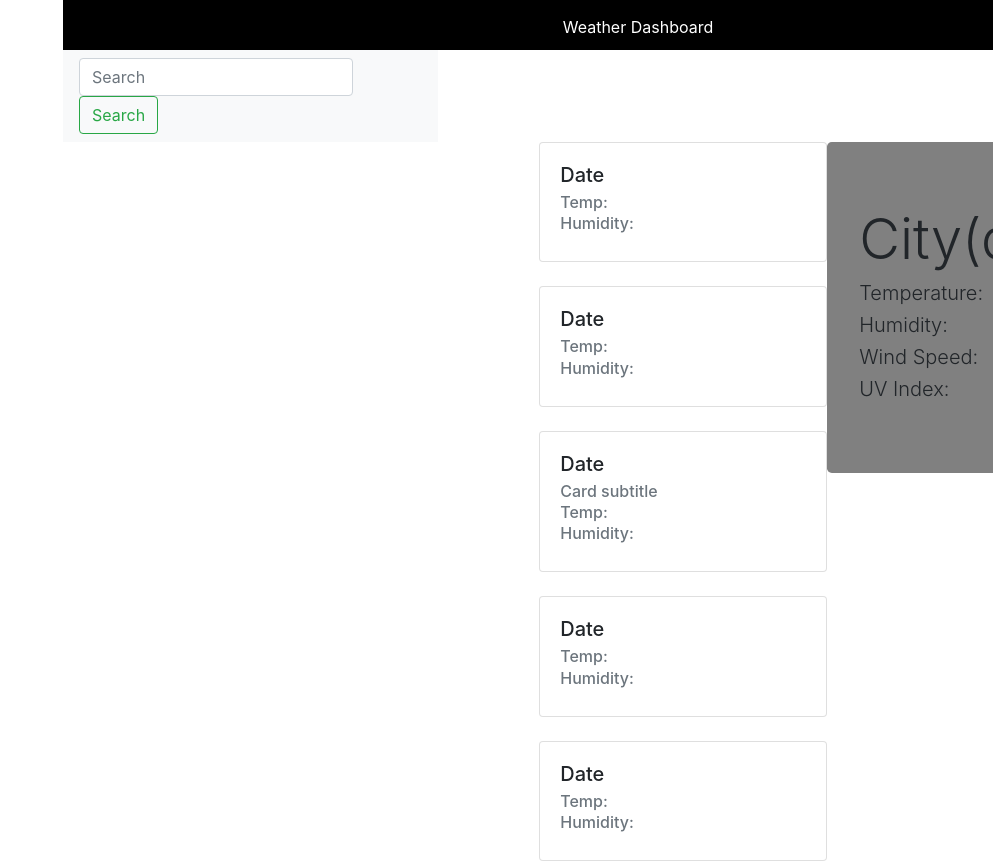
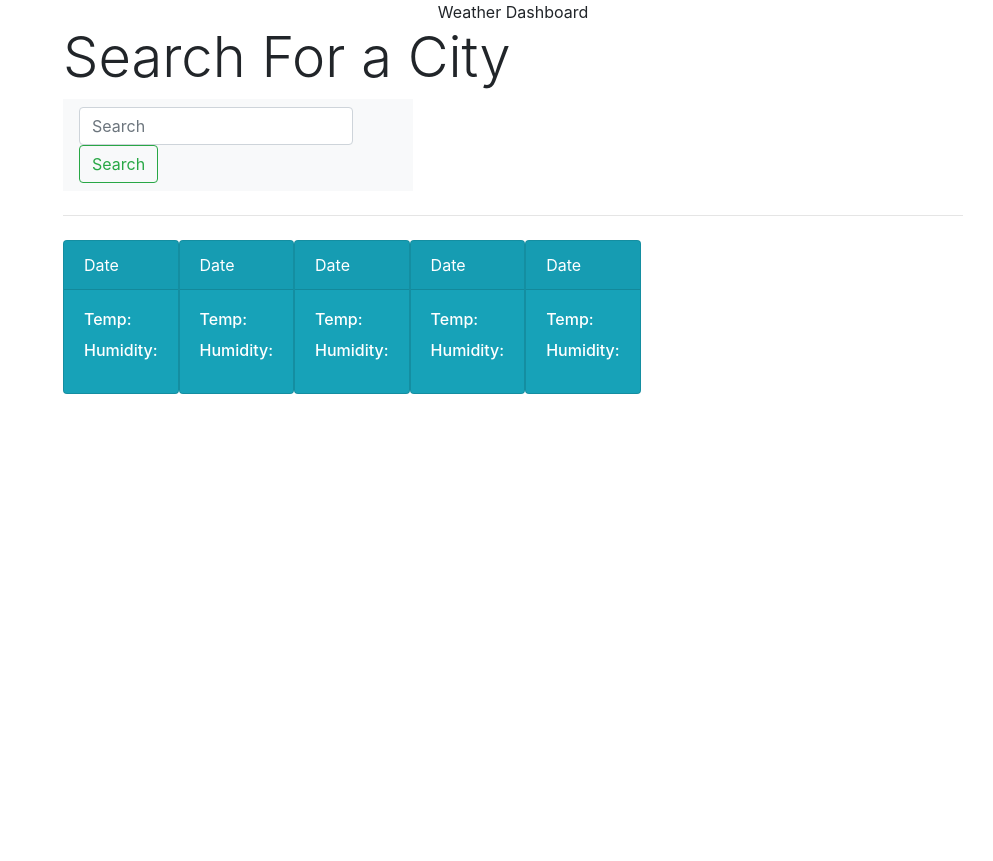
Before and after one commit to hotwasubi/weatherapi, a plain HTML site: page weatherapi/weatherdash.html in a window 1280 px wide. Shown: the top 861 px of the page, without its empty margins (287-1280 px from the left). After the commit the page ends 800 px from the top, so only its background shows below. Drawn offline with nearby package versions, Linux system fonts and the light colour scheme.

Commit message:
second scrapped design

```diff
--- a/weatherapi/weatherdash.html
+++ b/weatherapi/weatherdash.html
@@ -9,26 +9,14 @@
 
     <title>Weather Dashboard</title>
 <style>
-    body{
+body{
       width: 1500px;
       padding-left: 350px;
+      padding-right: 250px;
     }
 
-header {
-    display: block;
-    padding-top: 15px;
-    text-align: center;
-    border: 5px;
-    background-color: black;
-    color: white;
-    height: 50px;
-}
-
-.theNavbar{
-
-width: 375px;
-
-
+header{
+  text-align: center;
 }
 
 
@@ -41,11 +29,31 @@ width: 375px;
 
 }
 
-.forecast {
-  float: right;
-
+#forecast1{
+  float: left;
 }
 
+#forecast2{
+float: left;
+}
+
+#forecast3{
+  float: left;
+}
+#forecast4{
+  float: left;
+}
+#forecast5{
+  float: left;
+}
+
+#citysearch {
+  width: 350px;
+}
+
+#dash{
+  background-color: white;
+}
 
 
 
@@ -55,7 +63,61 @@ width: 375px;
 
 </head>
 <body>
+
+
     <header>Weather Dashboard</header>
+    <h4 class="display-4">Search For a City</h4>
+    <nav class="navbar navbar-light bg-light" id="citysearch">
+      <form class="form-inline">
+        <input class="form-control mr-sm-2" type="search" placeholder="Search" aria-label="Search">
+        <button class="btn btn-outline-success my-2 my-sm-0" type="submit">Search</button>
+      </form>
+    </nav>
+
+    <hr class="my-4">
+    <!-- forecast -->
+    <div class="card text-white bg-info mb-3" style="max-width: 12rem;" id="forecast1">
+      <div class="card-header">Date</div>
+      <div class="card-body">
+        <h6 class="card-title">Temp: </h6>
+        <h6 class="card-title">Humidity: </h6>
+      </div>
+    </div>
+    <!-- forecast -->
+    <div class="card text-white bg-info mb-3" style="max-width: 12rem;" id="forecast2">
+      <div class="card-header">Date</div>
+      <div class="card-body">
+        <h6 class="card-title">Temp: </h6>
+        <h6 class="card-title">Humidity: </h6>
+      </div>
+    </div>
+    <!-- forecast -->
+    <div class="card text-white bg-info mb-3" style="max-width: 12rem;" id="forecast3">
+      <div class="card-header">Date</div>
+      <div class="card-body">
+        <h6 class="card-title">Temp: </h6>
+        <h6 class="card-title">Humidity: </h6>
+      </div>
+    </div>
+    <!-- forecast -->
+    <div class="card text-white bg-info mb-3" style="max-width: 12rem;" id="forecast4">
+      <div class="card-header">Date</div>
+      <div class="card-body">
+        <h6 class="card-title">Temp: </h6>
+        <h6 class="card-title">Humidity: </h6>
+      </div>
+    </div>
+    <!-- forcast -->
+    <div class="card text-white bg-info mb-3" style="max-width: 12rem;" id="forecast5">
+      <div class="card-header">Date</div>
+      <div class="card-body">
+        <h6 class="card-title">Temp: </h5>
+        <h6 class="card-title">Humidity: </h6>
+      </div>
+    </div>
+
+
+    <!-- <header>Weather Dashboard</header>
   <div class="theNavbar" id="colum left">
     <nav class="navbar navbar-light bg-light">
         <form class="form-inline">
@@ -122,6 +184,8 @@ width: 375px;
 
         </div>
     </div>
-</div>
+</div>     -->
+
 </body>
+
 </html>
```
